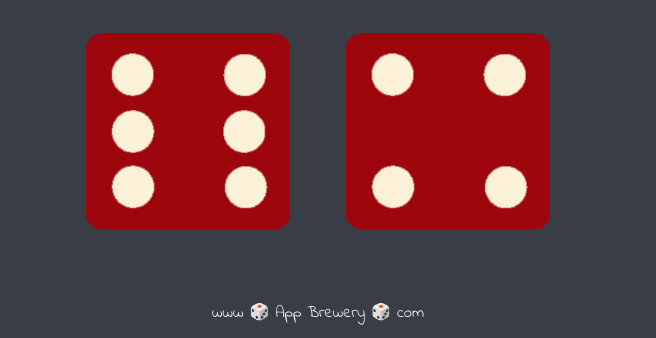
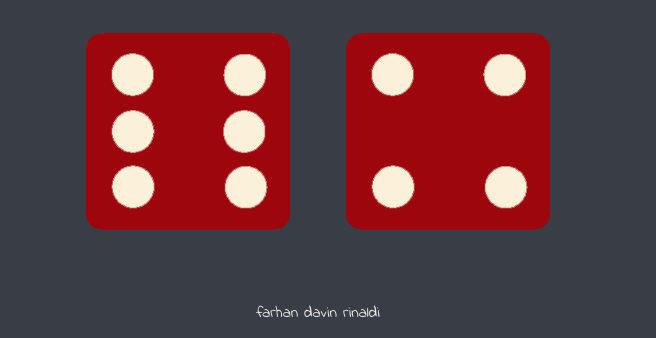
Before and after one commit to farhandavin/dice_game, a plain HTML site: page index.html in a window 1280 px wide. Shown: the part 462-800 px from the top of the page, without its empty margins (322-978 px from the left). Drawn offline with Linux system fonts and the light colour scheme.

Commit message:
change footer

```diff
--- a/index.html
+++ b/index.html
@@ -26,7 +26,7 @@
       </div>
     </div>
 
-    <footer>www 🎲 App Brewery 🎲 com</footer>
+    <footer>farhan davin rinaldi</footer>
   <script src="index.js"></script>
   </body>
 </html>
```
